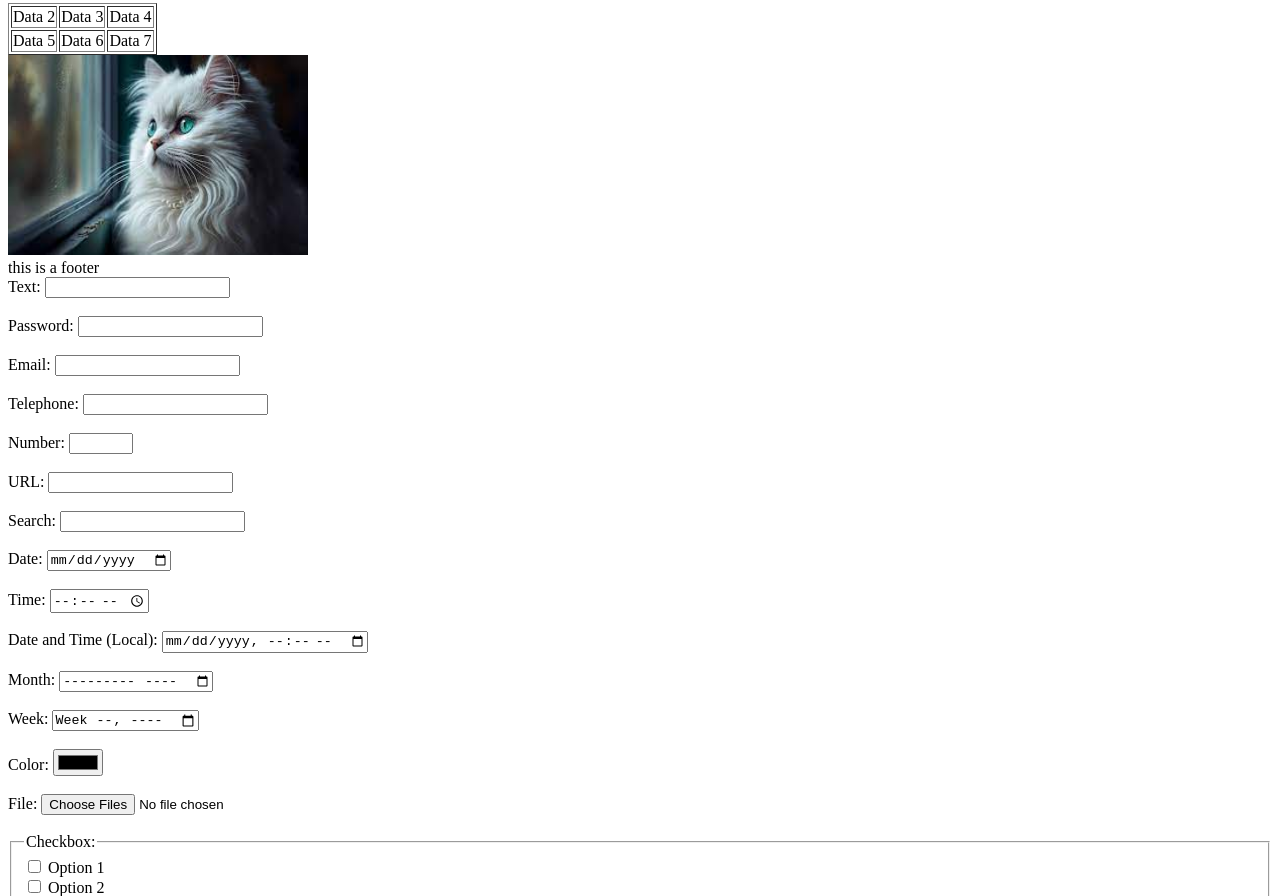
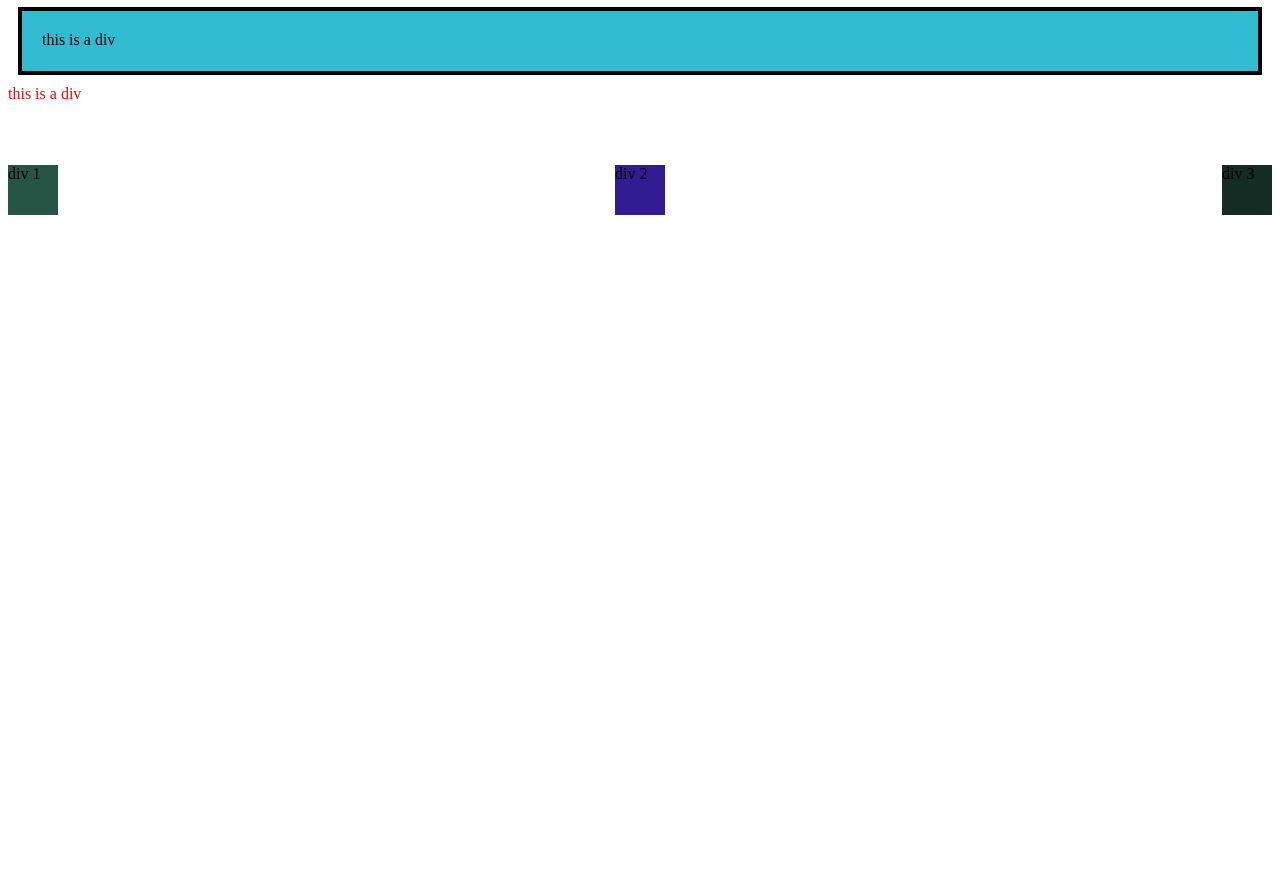
Before and after one commit to pruthviraj-desale/gdscweb, a plain HTML site: page index.html in a window 1280 px wide. Shown: the part 73-969 px from the top of the page. After the commit the page ends 800 px from the top, so only its background shows below. Drawn offline with Linux system fonts and the light colour scheme.

Commit message:
learn flexbox

```diff
--- a/index.html
+++ b/index.html
@@ -3,101 +3,29 @@
 <head>
     <meta charset="UTF-8">
     <meta name="viewport" content="width=device-width, initial-scale=1.0">
-    <link rel="stylesheet" href="style.css">
+    <link rel="stylesheet" href="styles.css">
     <title>Document</title>
 </head>
 <body>
-    <nav>
-        this is a navbar
-        <ul>
-            <li>
-                <a href="#">item a</a>
-            </li>
-        </ul>
-    </nav>
-    <table border="1">
-        <tr>
+    <h1>Hello, World!!</h1>
+    <div id="div">
+        this is a div
+    </div>
+    <div class="one">
+        this is a div
+    </div>
+    <div id="parent">
+        <div id="div1">
+            div 1
+        </div>
 
-            <td>Data 2</td>
-            <td>Data 3</td>
-            <td>Data 4</td>
+        <div id="div2">
+            div 2
+        </div>
 
-        </tr>
-        <tr>
-
-            <td>Data 5</td>
-            <td>Data 6</td>
-            <td>Data 7</td>
-
-        </tr>
-
-    </table>
-    <img src="cat.jpg" alt="this is a image" width="300px" height="200px">
-    <footer>this is a footer</footer>
-    <form action="#" method="post">
-        <label for="text-input">Text:</label>
-        <input type="text" id="text-input" name="text-input" required><br><br>
-
-        <label for="password-input">Password:</label>
-        <input type="password" id="password-input" name="password-input" required><br><br>
-
-        <label for="email-input">Email:</label>
-        <input type="email" id="email-input" name="email-input" required><br><br>
-
-        <label for="tel-input">Telephone:</label>
-        <input type="tel" id="tel-input" name="tel-input" pattern="[0-9]{3}-[0-9]{3}-[0-9]{4}" required><br><br>
-
-        <label for="number-input">Number:</label>
-        <input type="number" id="number-input" name="number-input" min="1" max="100" required><br><br>
-
-        <label for="url-input">URL:</label>
-        <input type="url" id="url-input" name="url-input" required><br><br>
-
-        <label for="search-input">Search:</label>
-        <input type="search" id="search-input" name="search-input"><br><br>
-
-        <label for="date-input">Date:</label>
-        <input type="date" id="date-input" name="date-input" required><br><br>
-
-        <label for="time-input">Time:</label>
-        <input type="time" id="time-input" name="time-input" required><br><br>
-
-        <label for="datetime-local-input">Date and Time (Local):</label>
-        <input type="datetime-local" id="datetime-local-input" name="datetime-local-input" required><br><br>
-
-        <label for="month-input">Month:</label>
-        <input type="month" id="month-input" name="month-input" required><br><br>
-
-        <label for="week-input">Week:</label>
-        <input type="week" id="week-input" name="week-input" required><br><br>
-
-        <label for="color-input">Color:</label>
-        <input type="color" id="color-input" name="color-input" required><br><br>
-
-        <label for="file-input">File:</label>
-        <input type="file" id="file-input" name="file-input" multiple><br><br>
-
-        <fieldset>
-            <legend>Checkbox:</legend>
-            <input type="checkbox" id="checkbox-input-1" name="checkbox-input-1" value="option1">
-            <label for="checkbox-input-1">Option 1</label><br>
-            <input type="checkbox" id="checkbox-input-2" name="checkbox-input-2" value="option2">
-            <label for="checkbox-input-2">Option 2</label><br>
-            <input type="checkbox" id="checkbox-input-3" name="checkbox-input-3" value="option3">
-            <label for="checkbox-input-3">Option 3</label><br><br>
-        </fieldset>
-
-        <fieldset>
-            <legend>Radio:</legend>
-            <input type="radio" id="radio-input-1" name="radio-input" value="option1">
-            <label for="radio-input-1">Option 1</label><br>
-            <input type="radio" id="radio-input-2" name="radio-input" value="option2">
-            <label for="radio-input-2">Option 2</label><br>
-            <input type="radio" id="radio-input-3" name="radio-input" value="option3">
-            <label for="radio-input-3">Option 3</label><br><br>
-        </fieldset>
-
-        <button type="submit">Submit</button>
-    </form>
+        <div id="div3">
+            div 3
+        </div>
+    </div>
 </body>
 </html>
--- /dev/null
+++ b/styles.css
@@ -0,0 +1,40 @@
+#div {
+    color: black;
+    background-color: rgb(50, 188, 209);
+    height: 20px;
+    padding: 20px;
+    border: 4px solid black;
+    margin: 10px;
+}
+
+.one {
+    color: rgb(228, 11, 11);
+    background-color: rgb(255, 255, 255);
+    height: 80px;
+}
+
+#div1 {
+    background-color: rgb(38, 85, 69);
+    height: 50px;
+    width: 50px;
+}
+
+#div2 {
+    background-color: rgb(51, 27, 148);
+    height: 50px;
+    width: 50px;
+}
+
+#div3 {
+    background-color: rgb(20, 44, 36);
+    height: 50px;
+    width: 50px;
+}
+
+#parent {
+    display: flex;
+    justify-content:
+        space-between;
+
+
+}
```
